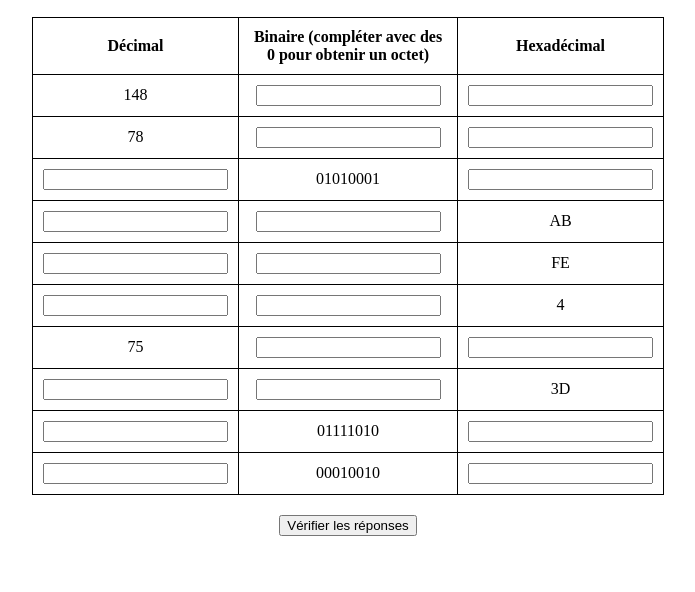
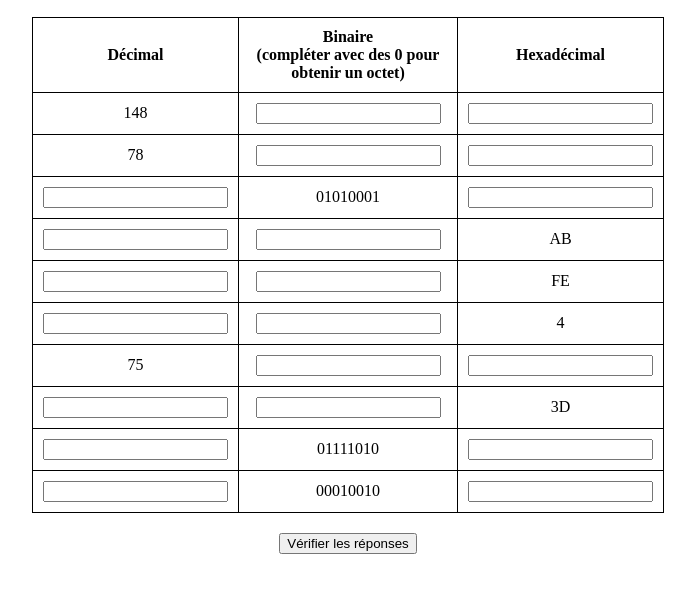
Before and after one commit to Anarch-y99/exercice-conversion, a plain HTML site: page index.html in a window 1280 px wide. Shown: the part 50-642 px from the top of the page, without its empty margins (292-987 px from the left). Drawn offline with Linux system fonts and the light colour scheme.

Commit message:
Update index.html

```diff
--- a/index.html
+++ b/index.html
@@ -29,7 +29,7 @@
         <thead>
             <tr>
                 <th>Décimal</th>
-                <th>Binaire (compléter avec des 0 pour obtenir un octet)</th>
+                <th>Binaire <br>(compléter avec des 0 pour obtenir un octet)</th>
                 <th>Hexadécimal</th>
             </tr>
         </thead>
```
